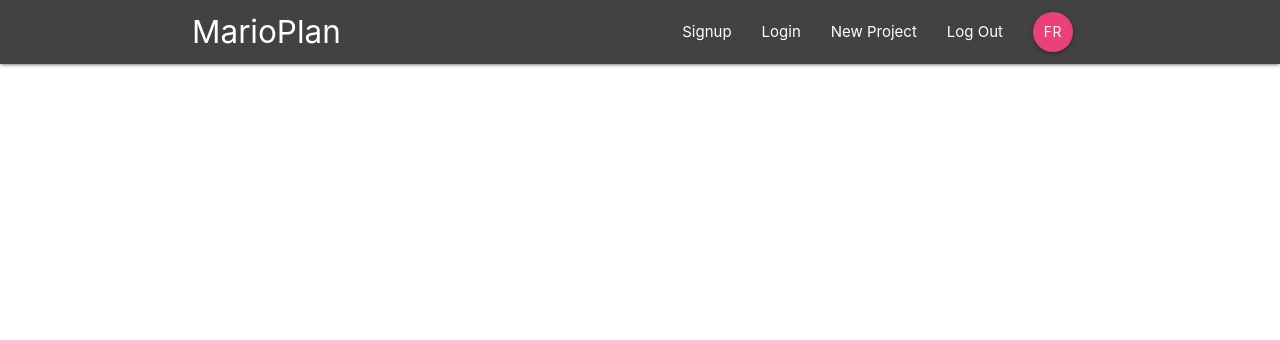
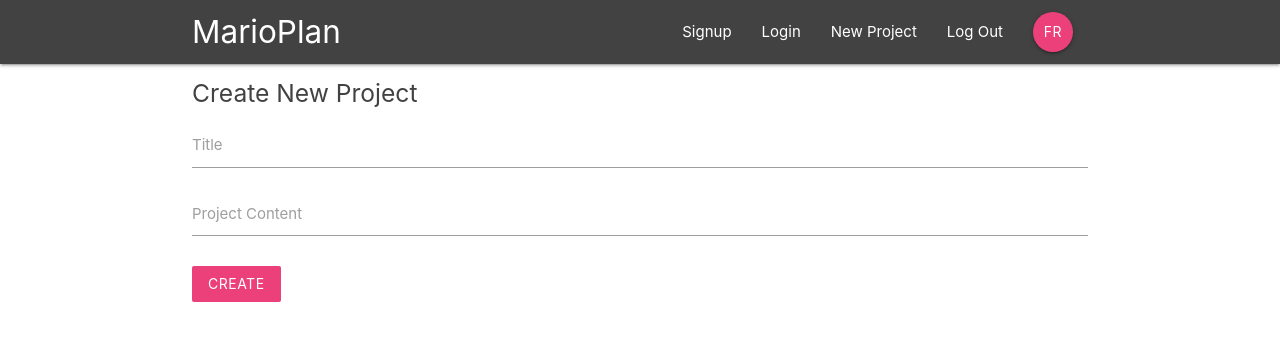
Before and after one commit to Zasalast/react-redux-firebase-app, a React (Create React App) app: page /create in a window 1280 px wide. Shown: the top 340 px of the page. Built offline with nearby package versions, Linux system fonts and the light colour scheme.

Commit message:
create project component

```diff
--- a/src/App.js
+++ b/src/App.js
@@ -5,6 +5,7 @@
 import ProjectDetails from './components/projects/ProjectDetails';
 import SignIn from './components/auth/SignIn';
 import SignUp from './components/auth/SignUp';
+import CreateProject from './components/projects/CreateProject';
 
 
 function App() {
@@ -17,6 +18,7 @@
         <Route path='/project/:id' component={ProjectDetails } />
         <Route path='/signin' component={SignIn } />
         <Route path='/signup' component={SignUp } />
+        <Route path='/create' component={CreateProject } />
 
       </Switch>
     </div>
--- a/src/components/projects/CreateProject.js
+++ b/src/components/projects/CreateProject.js
@@ -0,0 +1,42 @@
+import React, { Component } from 'react'
+
+export class CreateProject extends Component {
+    state= {
+        title:'',
+        content:''
+    }
+    handleChange = (e)=> {
+        this.setState({
+            [e.target.id]:e.target.value
+        })
+
+    }
+    handleSubmit = (e)=> {
+        e.preventDefault();
+        console.log(this.state );
+
+
+    }
+    render() {
+        return (
+            <div className="container">
+                <form onSubmit={this.handleSubmit} className="white">
+                    <h5 className="grey-text text-darken-3">Create New Project</h5>
+                    <div className="input-field">
+                         <label htmlFor="title">Title</label>
+                         <input type="text" name="" id="title" onChange={this.handleChange}/>
+                    </div>
+                    <div className="input-field">
+                         <label htmlFor="content">Project  Content</label>
+                        <textarea onChange={this.handleChange}  id="content"  className="materialize-textarea"></textarea>
+                    </div>
+                    <div className="input-field">
+                        <button className="btn pink lighten-1 z-depth-0 ">Create </button>
+                    </div>
+                </form>
+            </div>
+        )
+    }
+}
+
+export default CreateProject
```
